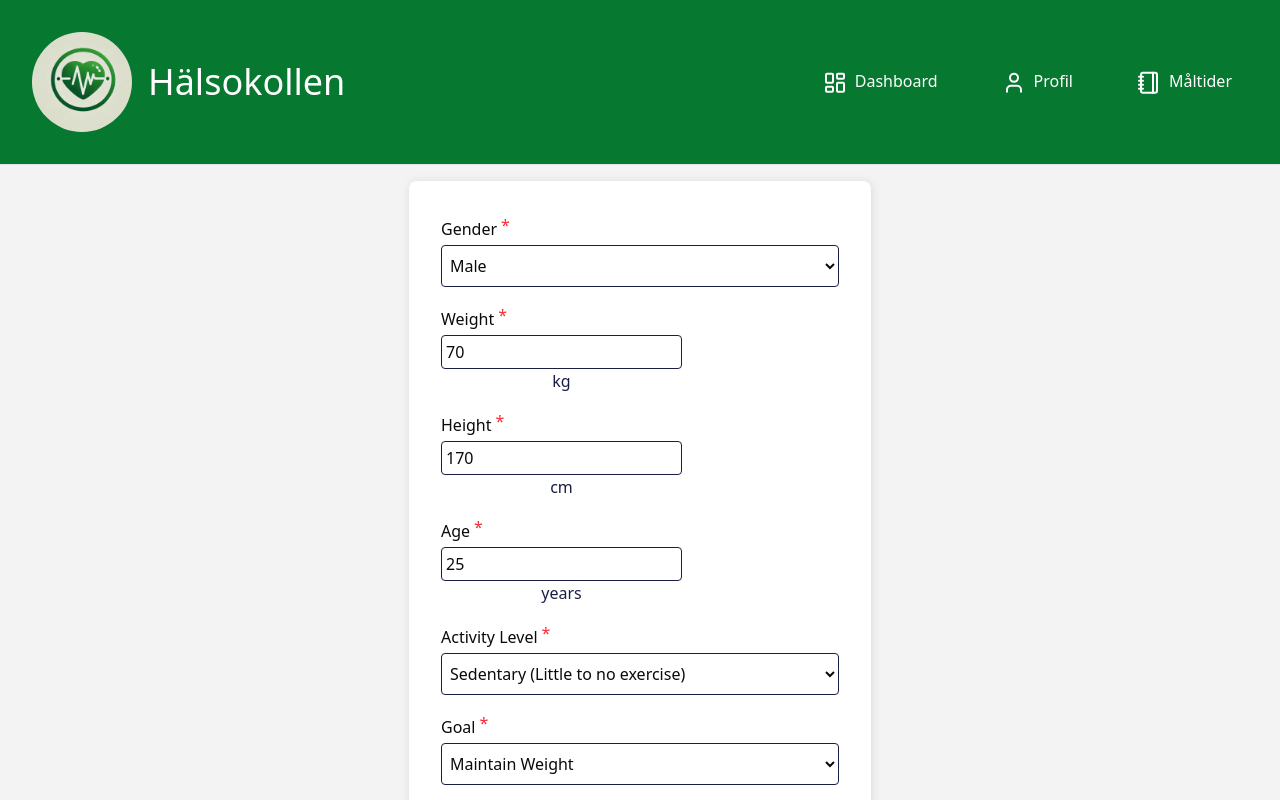
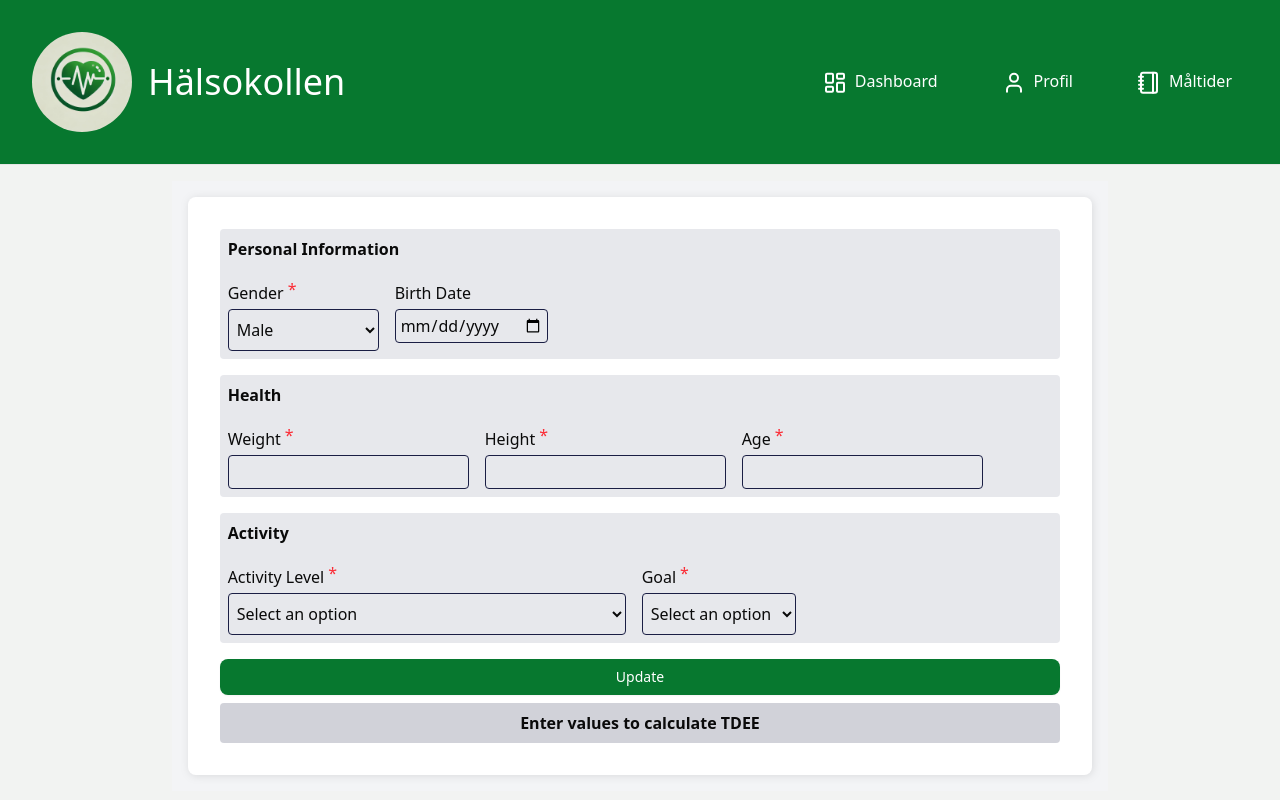
Before and after one commit to rebeccalindman/Health-Tracker-React-Tailwind, a React (Vite) app: page /profile in a window 1280 px wide. Both pictures are taken after a click on the button "Ändra Profil". Shown: the top 800 px of the page. Built offline with nearby package versions, Linux system fonts and the light colour scheme.

Commit message:
fixed tdee calculations, moved age calculations to dateUtils.ts, added FieldGroup to profileform

```diff
--- a/package.json
+++ b/package.json
@@ -31,6 +31,7 @@
   "devDependencies": {
     "@eslint/js": "^9.22.0",
     "@tailwindcss/postcss": "^4.0.14",
+    "@types/jest": "^29.5.14",
     "@types/node": "^22.13.10",
     "@types/react": "^19.0.11",
     "@types/react-dom": "^19.0.4",
@@ -41,10 +42,12 @@
     "eslint-plugin-react-hooks": "^5.1.0",
     "eslint-plugin-react-refresh": "^0.4.19",
     "globals": "^15.15.0",
+    "jest": "^29.7.0",
     "postcss": "^8.5.3",
     "prettier": "^3.5.3",
     "prettier-plugin-tailwindcss": "^0.6.11",
     "tailwindcss": "^4.0.14",
+    "ts-jest": "^29.2.6",
     "typescript": "^5.8.2",
     "typescript-eslint": "^8.26.1",
     "vite": "^6.2.1"
--- a/src/components/Form/FieldGroup.tsx
+++ b/src/components/Form/FieldGroup.tsx
@@ -3,8 +3,8 @@ import InputField, { InputFieldProps } from "./InputField";
 export interface FieldGroupProps {
   label?: string;
   fields: InputFieldProps[]; // List of fields to render
-  values: { [key: string]: any }; // Current form values
-  errors: { [key: string]: string }; // Error messages
+  values: Record<string, string | number | undefined>; // ✅ More precise typing for form values
+  errors: Record<string, string | undefined>; // ✅ More precise typing for error messages
   onChange: (e: React.ChangeEvent<HTMLInputElement | HTMLSelectElement>) => void;
   isSubmitted: boolean;
   background?: string;
@@ -29,6 +29,7 @@ const FieldGroup: React.FC<FieldGroupProps> = ({ label, fields, values, errors,
             options={field.options}
             required={field.required}
             isSubmitted={isSubmitted}
+            disabled={field.disabled}
           />
         ))}
       </div>
--- a/src/components/Form/Form.tsx
+++ b/src/components/Form/Form.tsx
@@ -9,9 +9,10 @@ type FormProps = {
     initialData?: { [key: string]: any };
     clearForm?: () => void;
     fields: InputFieldProps[];
-    fieldGroups?: { label: string; fieldNames: string[] }[];
+    fieldGroups?: { label: string; fields: InputFieldProps[] }[];
     onChange: (e: React.ChangeEvent<HTMLInputElement | HTMLSelectElement>) => void; // ✅ New prop
     onSubmit?: () => void; // ✅ New prop
+    className?: string;
   };
 
   const Form: React.FC<FormProps> = ({ initialData, clearForm, fields, fieldGroups = [], onChange, onSubmit }) => {
@@ -19,11 +20,11 @@ type FormProps = {
     const [isSubmitted, setIsSubmitted] = useState(false);
 
     return (
-      <form className="flex flex-col gap-4 w-full" onSubmit={(e) => { e.preventDefault(); setIsSubmitted(true); onSubmit?.(); }} noValidate>
+      <form className="flex flex-col gap-4 w-full " onSubmit={(e) => { e.preventDefault(); setIsSubmitted(true); onSubmit?.(); }} noValidate>
         {/* <h2 className="font-bold">New Form</h2> */}
 
         {fields
-          .filter((field) => !fieldGroups.some((group) => group.fieldNames.includes(field.name)))
+          .filter((field) => !fieldGroups.some((group) => group.fields.some((f) => f.name === field.name))) // ✅ Now correctly checking fields by name
           .map((field) => (
             <InputField
               key={field.name}
@@ -33,19 +34,21 @@ type FormProps = {
               errorMessage={errors[field.name]}
               isSubmitted={isSubmitted}
             />
-          ))}
+        ))}
 
-        {fieldGroups.map(({ label, fieldNames }) => (
+
+        {fieldGroups.map(({ label, fields }) => (
           <FieldGroup
             key={label}
             label={label}
-            fields={fields.filter((field) => fieldNames.includes(field.name))}
+            fields={fields} // ✅ Now correctly passing full InputFieldProps objects
             values={initialData || {}}
             errors={errors}
             onChange={onChange}
             isSubmitted={isSubmitted}
           />
         ))}
+
 
         <Button type="submit">
           {initialData ? "Update" : "Save"}
--- a/src/components/Form/InputField.tsx
+++ b/src/components/Form/InputField.tsx
@@ -38,18 +38,21 @@ const InputField: React.FC<InputFieldProps> = ({
   unit,
   options,
   isSubmitted,
-  disabled
+  disabled,
 }) => {
 
   const defaultOnChange = (e: React.ChangeEvent<HTMLInputElement | HTMLSelectElement>) => {
     console.warn(`No onChange function provided for ${name}.`);
   };
 
-  const stylingInput = `border-1 rounded p-1 ${
-    isSubmitted && (errorMessage || (required && (value === "" || value === undefined || value === null)))
+  // ✅ Ensure Tailwind classes change dynamically when disabled
+  const stylingInput = `border-1 rounded p-1 transition-all duration-200
+    ${isSubmitted && (errorMessage || (required && (value === "" || value === undefined || value === null)))
       ? 'border-red-500'
-      : 'border-accent'
-  } ${type=="date" ? 'w-fit' : 'w-full'}`;
+      : 'border-accent'}
+    ${type === "date" ? 'w-fit' : 'w-full'}
+    ${disabled ? 'bg-gray-200 text-gray-500 cursor-not-allowed opacity-60' : ''}`; // ✅ Apply styles correctly
+
 
   return (
     <div className="flex items-start flex-col justify-start" id={name}>
--- a/src/pages/Profile/ProfileCard.tsx
+++ b/src/pages/Profile/ProfileCard.tsx
@@ -6,6 +6,9 @@ import { Button } from '../../components/ui/button';
 
 const ProfileCard = () => {
   const { gender, weight, height, age, activityLevel, goal, tdee, birthDate } = useSelector((state: RootState) => state.profile);
+
+  /* const { tdee } = useSelector((state: RootState) => state.profile); */
+  console.log("Redux tdee in ProfileCard:", tdee); // 🔍 Add this
 
 
   const profileInfo = [
--- a/src/pages/Profile/ProfileForm.tsx
+++ b/src/pages/Profile/ProfileForm.tsx
@@ -1,31 +1,42 @@
 import { useState, useEffect } from "react";
 import { useDispatch, useSelector } from "react-redux";
 import { setProfileData, setTDEE } from "../../redux/slices/profileSlice";
-import { addWeight } from "../../redux/slices/weightSlice"; // ✅ Import weight actions
+import { addWeight } from "../../redux/slices/weightSlice";
 import Form from "../../components/Form/Form";
 import { InputFieldProps } from "../../components/Form/InputField";
 import { calculateTDEE } from "../../utils/tdeeCalculator";
-import { Profile } from "../../types/profile";
+import { ProfileFormData } from "../../types/profile";
 import { RootState } from "../../redux/store";
+import { calculateAge } from "../../utils/dateUtils"; // ✅ Import the utility function
 
 const ProfileForm = () => {
   const dispatch = useDispatch();
 
-  // ✅ Get latest weight from Redux weight history if available
-  const weightHistory = useSelector((state: RootState) => state.weight.weightHistory);
-  const latestWeight = weightHistory.length > 0 ? weightHistory[weightHistory.length - 1].weight : 70; // Default weight if none found
+  // Get profile from Redux
+  const {
+    gender,
+    weight,
+    height,
+    age,
+    activityLevel,
+    goal,
+    birthDate,
+  } = useSelector((state: RootState) => state.profile); // ✅ Destructure directly
 
-  const [formData, setFormData] = useState<Profile>({
-    gender: "male",
-    weight: latestWeight, // ✅ Store latest weight as a number
-    height: 170,
-    age: 25,
-    activityLevel: "sedentary",
-    goal: "maintain",
-    birthDate: new Date().toISOString().split("T")[0],
+  // Initialize form data (no tdee)
+  const [formData, setFormData] = useState<ProfileFormData>({
+    gender,
+    weight,
+    height,
+    age,
+    activityLevel,
+    goal,
+    birthDate,
   });
 
   const [previewTDEE, setPreviewTDEE] = useState<number | null>(null);
+  const [unsavedChanges, setUnsavedChanges] = useState(false);
+  const [successMessage, setSuccessMessage] = useState<string | null>(null);
 
   const activityLevelOptions = [
     { value: "sedentary", label: "Sedentary (Little to no exercise)" },
@@ -45,10 +56,32 @@ const ProfileForm = () => {
     { label: "Gender", name: "gender", type: "select", required: true, options: [{ value: "male", label: "Male" }, { value: "female", label: "Female" }] },
     { label: "Weight", name: "weight", type: "number", required: true, unit: "kg" },
     { label: "Height", name: "height", type: "number", required: true, unit: "cm" },
-    { label: "Age", name: "age", type: "number", required: true, unit: "years" },
+    { label: "Age",
+      name: "age",
+      type: "number",
+      required: formData.birthDate ? false : true,
+      unit: "years",
+      disabled: !!formData.birthDate // Disable if birthDate is set
+    },
     { label: "Activity Level", name: "activityLevel", type: "select", required: true, options: activityLevelOptions },
     { label: "Goal", name: "goal", type: "select", required: true, options: goalOptions },
-    { label: "Birth Date", name: "birthDate", type: "date", required: true },
+    { label: "Birth Date", name: "birthDate", type: "date", required: false }, // Optional
+  ];
+
+  // Array of objects passed to form which passes it to FieldGroup component
+  const profileFieldGroups = [
+    {
+      label: "Personal Information",
+      fields: profileFields.filter((field) => ["gender", "birthDate"].includes(field.name)),
+    },
+    {
+      label: "Health",
+      fields: profileFields.filter((field) => ["weight", "height", "age"].includes(field.name)),
+    },
+    {
+      label: "Activity",
+      fields: profileFields.filter((field) => ["activityLevel", "goal"].includes(field.name)),
+    },
   ];
 
   useEffect(() => {
@@ -63,36 +96,71 @@ const ProfileForm = () => {
     setPreviewTDEE(calculatedTDEE);
   }, [formData]);
 
+
+
   const handleChange = (e: React.ChangeEvent<HTMLInputElement | HTMLSelectElement>) => {
     const { name, value } = e.target;
 
-    setFormData((prev) => ({
-      ...prev,
-      [name]: name === "weight" ? parseFloat(value) || 0 : value, // ✅ Convert weight to number
-    }));
+    setFormData((prev) => {
+      let updatedData = { ...prev, [name]: value };
+
+      // ✅ Use the utility function to calculate age
+      if (name === "birthDate") {
+        updatedData.age = value ? calculateAge(value) : null; // Use util function for accuracy
+      }
+
+      return updatedData;
+    });
+
+    setUnsavedChanges(true);
+    setSuccessMessage(null);
   };
+
+
+
 
   const handleSave = () => {
     if (previewTDEE !== null) {
       dispatch(setTDEE(previewTDEE));
     }
 
-    // ✅ Dispatch latest weight separately to weight history slice
+    dispatch(setProfileData(formData));
+
     dispatch(addWeight({
       id: Date.now(),
       weight: formData.weight,
       date: new Date().toISOString().split("T")[0],
     }));
 
-    dispatch(setProfileData(formData));
+    setUnsavedChanges(false);
+    setSuccessMessage("Profile updated successfully ✅");
+
+    // Optional: auto-hide the message after a few seconds
+    setTimeout(() => setSuccessMessage(null), 3000);
   };
 
   return (
-    <div className="card">
-      <Form fields={profileFields} initialData={formData} onChange={handleChange} onSubmit={handleSave} />
+    <div className="flex flex-col h-full p-4 bg-gray-100">
+      <div className="card flex-grow overflow-auto">
+        <Form
+          fields={profileFields}
+          fieldGroups={profileFieldGroups}
+          initialData={formData}
+          onChange={handleChange}
+          onSubmit={handleSave}
+          className="flex-1"
+        />
 
-      <div className="text-center font-bold">
-        {previewTDEE !== null ? `Estimated Daily Intake: ${Math.round(previewTDEE)} kcal` : "Enter values to calculate TDEE"}
+        <div className="text-center font-bold bg-accent/20 rounded p-2">
+          {previewTDEE !== null
+            ? `Estimated Daily Intake: ${Math.round(previewTDEE)} kcal`
+            : "Enter values to calculate TDEE"}
+        </div>
+        {successMessage && (
+          <div className="text-green-600 font-medium mt-2">
+            {successMessage}
+          </div>
+        )}
       </div>
     </div>
   );
--- a/src/redux/slices/profileSlice.ts
+++ b/src/redux/slices/profileSlice.ts
@@ -1,22 +1,22 @@
 import { createSlice, PayloadAction } from "@reduxjs/toolkit";
 
 type ProfileState = {
-  gender: string;
+  gender: "male" | "female";
   weight: number;
   height: number;
-  age: number;
+  age: number | null;
   activityLevel: string;
   goal: string;
-  birthDate: string;
+  birthDate?: string;
   tdee: number | null;
 };
 
 
 const initialState: ProfileState = {
-  gender: "",
+  gender: "male",
   weight: 0,
   height: 0,
-  age: 0,
+  age: null,
   activityLevel: "",
   goal: "",
   birthDate: "",
--- a/src/types/profile.tsx
+++ b/src/types/profile.tsx
@@ -1,10 +1,14 @@
+// Original Redux profile state
 export type Profile = {
-    gender: "male" | "female";
-    weight: number; // ✅ Store latest weight as a single number
-    height: number;
-    age: number;
-    activityLevel: string;
-    goal: string;
-    tdee?: number | null;
-    birthDate: string;
-  };
+  gender: "male" | "female";
+  weight: number;
+  height: number;
+  age: number | null;
+  activityLevel: string;
+  goal: string;
+  birthDate?: string;
+  tdee: number | null;
+};
+
+// New type for just the form fields
+export type ProfileFormData = Omit<Profile, "tdee">;
--- /dev/null
+++ b/src/utils/dateUtils.ts
@@ -0,0 +1,19 @@
+export const calculateAge = (birthDateString: string): number => {
+    if (!birthDateString) return 0; // Default to 0 if no birthDate is provided
+
+    const birthDate = new Date(birthDateString);
+    const today = new Date();
+
+    let age = today.getFullYear() - birthDate.getFullYear();
+
+    // Check if birthday has occurred this year
+    const hasHadBirthday =
+      today.getMonth() > birthDate.getMonth() ||
+      (today.getMonth() === birthDate.getMonth() && today.getDate() >= birthDate.getDate());
+
+    if (!hasHadBirthday) {
+      age -= 1; // Subtract 1 if birthday hasn't happened yet
+    }
+
+    return age;
+  };
```
Also changed, not shown: jest.config.js (added, +7 -0 lines), 2 other files (tests, documents, lock files or other folders).
